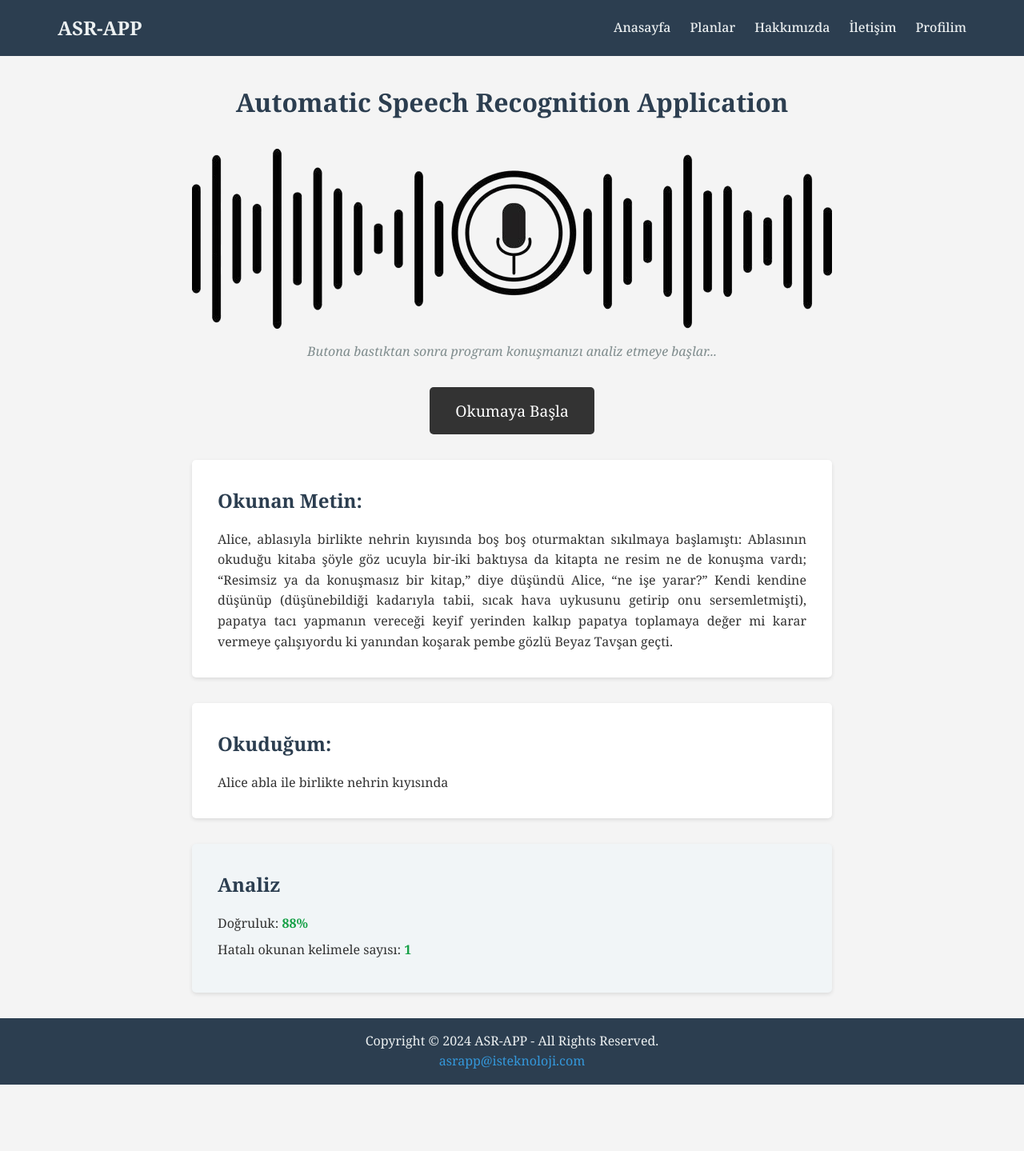
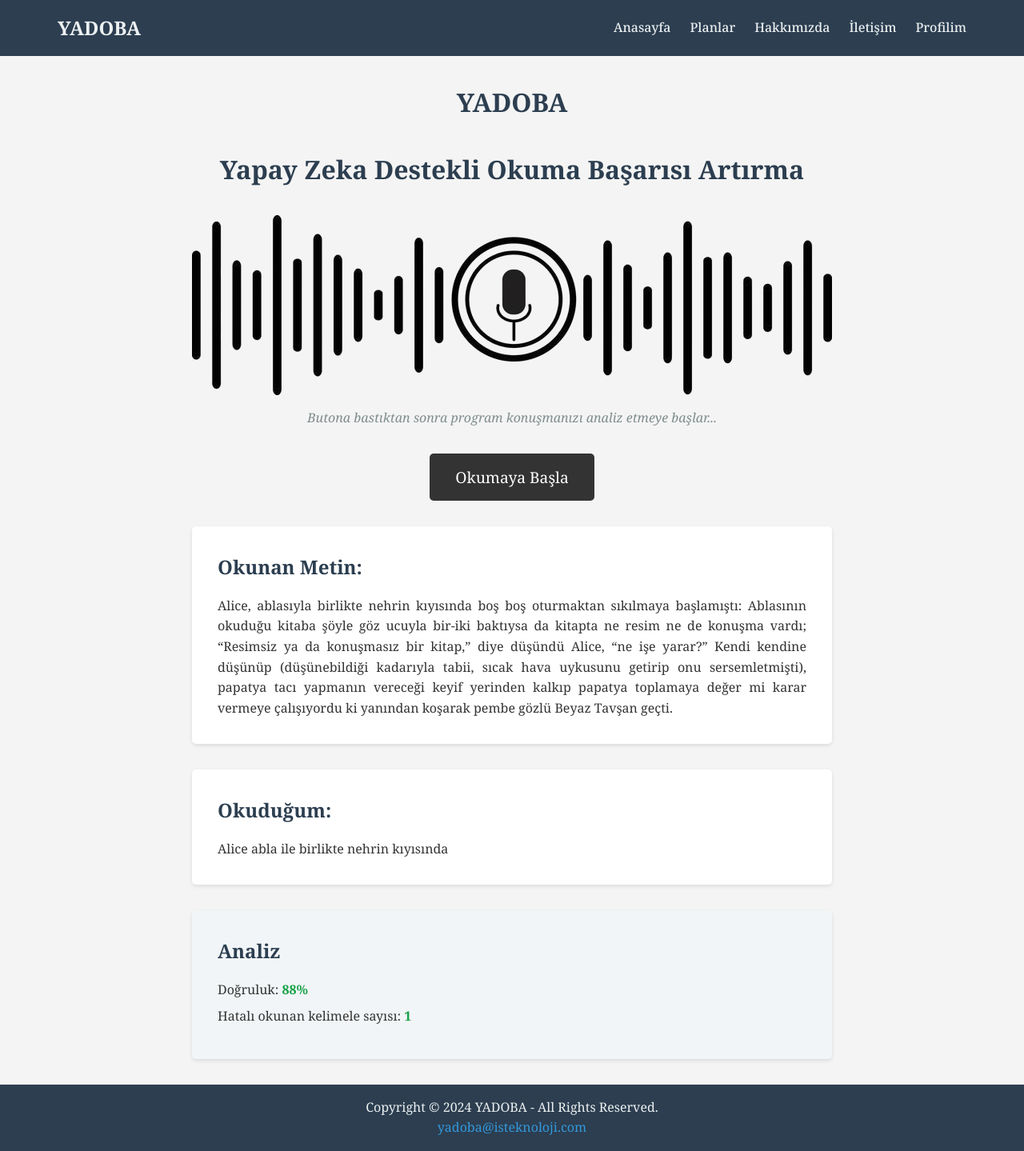
Before and after one commit to sertanorenay/ASR-APP, a plain HTML site: page index.html in a window 1280 px wide. Shown: the whole page at 80% size. Before the commit the page ends 1356 px from the top, so only its background shows below. Drawn offline with Linux system fonts and the light colour scheme; a script that the page names is missing; a web font is replaced by a local one.

Commit message:
unnecessary update

```diff
--- a/index.html
+++ b/index.html
@@ -4,15 +4,16 @@
     <meta name="viewport" content="width=device-width, initial-scale=1.0">
     <title>Speech Recognition App</title>
     <link rel="stylesheet" href="styles.css">
+    <link rel="icon" href="https://cdn4.iconfinder.com/data/icons/artificial-intelligence-248/64/Speech_Recognition-512.png" type="image/x-icon">
 </head>
 <body>
 
     <div class="nav-dir">
         <nav class="navbar">
             <div class="navbar-container">
-                <a href="/" class="navbar-brand">ASR-APP</a>
+                <a href="index.html" class="navbar-brand">YADOBA</a>
                 <ul class="navbar-menu">
-                    <li class="navbar-item"><a href="/" class="navbar-link">Anasayfa</a></li>
+                    <li class="navbar-item"><a href="index.html" class="navbar-link">Anasayfa</a></li>
                     <li class="navbar-item"><a href="plans.html" class="navbar-link">Planlar</a></li>
                     <li class="navbar-item"><a href="about.html" class="navbar-link">Hakkımızda</a></li>
                     <li class="navbar-item"><a href="contact.html" class="navbar-link">İletişim</a></li>
@@ -22,7 +23,8 @@
         </nav>
     </div>
 
-    <div><h1>Automatic Speech Recognition Application</h1></div>
+    <div><h1>YADOBA</h1></div>
+    <div><h1>Yapay Zeka Destekli Okuma Başarısı Artırma</h1></div>
 
     <div>
         <img id="voice-signal" src="images/voice-signal-black.png" alt="">
@@ -62,8 +64,8 @@
 
     <div class="footer-div">
         <footer>
-            <p>Copyright &copy; 2024 ASR-APP - All Rights Reserved.</p>
-            <p><a href="mailto:youremail@example.com">asrapp@isteknoloji.com</a></p>
+            <p>Copyright &copy; 2024 YADOBA - All Rights Reserved.</p>
+            <p><a href="mailto:youremail@example.com">yadoba@isteknoloji.com</a></p>
         </footer>
     </div>
 
```
Also changed, not shown: about.html (+4 -3 lines), contact.html (+4 -3 lines), plans.html (+3 -2 lines), profile.html (+4 -3 lines), 1 other file.
